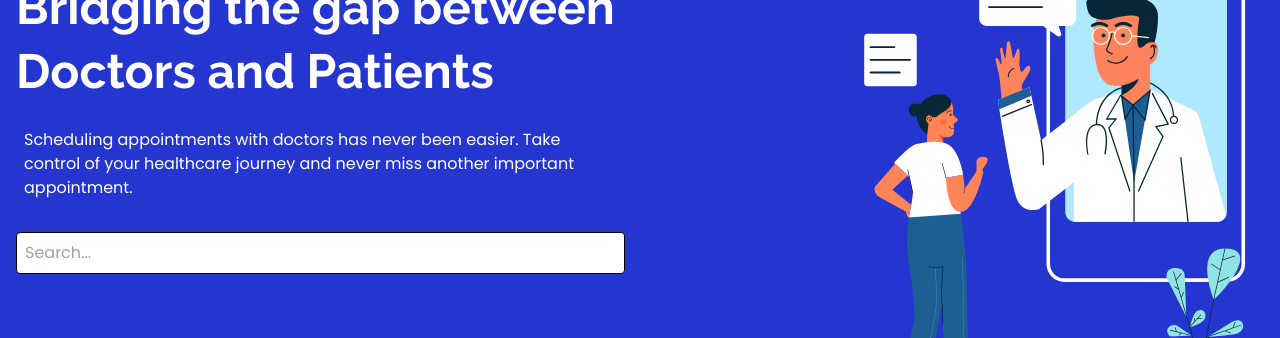
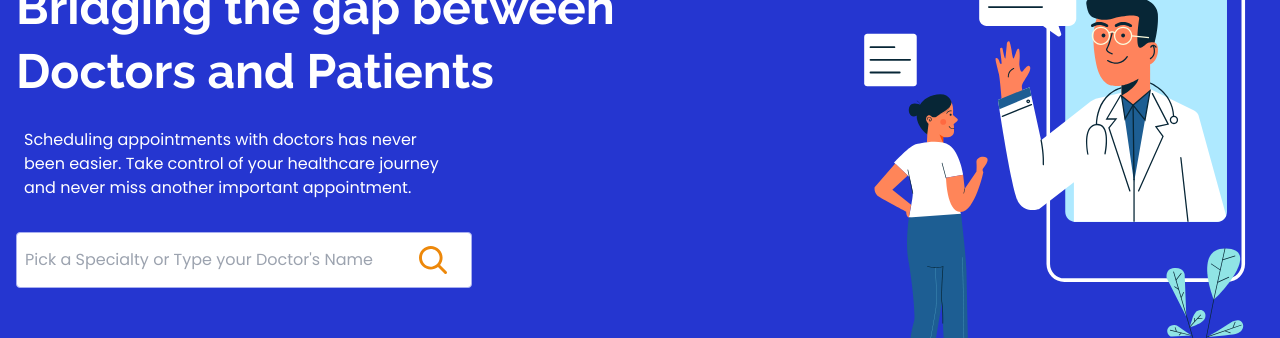
Before and after one commit to renz-inspirex/mediconnect, a Next.js app: page / in a window 1280 px wide. Shown: the part 2060-2398 px from the top of the page. Built offline with nearby package versions, Linux system fonts and the light colour scheme.

Commit message:
UI updates

```diff
--- /dev/null
+++ b/src/components/SearchBarComponent.tsx
@@ -0,0 +1,69 @@
+import React, {FormEvent, useState} from "react"
+
+const options = [
+  "General Medicine",
+  "Internal Medicine",
+  "Primary Care ",
+  "Pediatrics",
+  "Family Medicine",
+  "Obstetrics and Gynecology (OBGYN)",
+  "Preventive Medicine",
+  "General Surgery",
+  "Public Health",
+  "Occupation & Industrial Medicine",
+]
+
+function SearchBar() {
+  const [searchTerm, setSearchTerm] = useState("")
+  const [showDropdown, setShowDropdown] = useState(false)
+
+  const handleSearchChange = (event: any) => {
+    setSearchTerm(event.target.value)
+    setShowDropdown(true)
+  }
+
+  const handleOptionClick = (event: any, option: string) => {
+    setSearchTerm(option)
+    setShowDropdown(false)
+  }
+
+
+  const handleOnBlur = () => {
+    setShowDropdown(!!searchTerm)
+  }
+
+  return (
+    <div className="mx-4 my-8 ">
+      <div className="relative w-[456px]">
+        <input
+          type="text"
+          className="border rounded p-2 w-full h-[56px] border-light-blue"
+          placeholder="Pick a Specialty or Type your Doctor's Name"
+          value={searchTerm}
+          onChange={handleSearchChange}
+          onBlur={handleOnBlur}
+        />
+        <img src="../../assets/images/search_icon.svg" alt="" className="top-[14px] right-[25px] h-[28px] w-[28px] absolute"/>
+        {showDropdown && (
+          <div className="absolute bg-white rounded-[15px] border-light-grey border mt-2.5 w-full pt-[24px] pl-[32px] pr-[36px] pb-[24px] z-10 max-h-[350px] overflow-y-auto flex gap-10 flex-col">
+            {options
+              .filter((option) =>
+                option.toLowerCase().includes(searchTerm.toLowerCase())
+              )
+              .map((option, index) => (
+                <div
+                  key={index}
+                  className="p-2 cursor-pointer hover:bg-gray-200 border border-[#DFDFE6] px-[16px] flex justify-center items-center rounded-[40px] h-[56px]"
+                  onClick={(event) => handleOptionClick(event, option)}
+                >
+                  {option}
+                </div>
+              ))}
+          </div>
+        )}
+      </div>
+    </div>
+  )
+}
+
+export default SearchBar
--- a/src/components/Section2Component.tsx
+++ b/src/components/Section2Component.tsx
@@ -1,5 +1,5 @@
 import { Poppins, Raleway } from "next/font/google"
-import SearchBar from "./_searchbarComponent"
+import SearchBar from "./SearchBarComponent"
 
 const ralewayHeading700 = Raleway({ weight: '700', subsets: ['latin'], })
 const poppinesParagraph400 = Poppins({ weight: '400', subsets: ['latin'], })
@@ -10,8 +10,8 @@ const Section2Component = () => {
         <div className="flex mt-[60px] justify-center items-center gap-52 h-full">
            <div className="w-[710px] h-[384px]">
                 <h2 className={`${ralewayHeading700.className} text-5xl text-white m-4 leading-[63.99px]`}>Bridging the gap between Doctors and Patients</h2>
-                <p className={`${poppinesParagraph400.className} text-base text-white m-6 leading-[24px]`}>Scheduling appointments with doctors has never been easier. Take control of your healthcare journey and never miss another important appointment.</p>
-                <SearchBar />
+                <p className="text-base text-white m-6 leading-[24px] max-w-[428px]">Scheduling appointments with doctors has never been easier. Take control of your healthcare journey and never miss another important appointment.</p>
+                <SearchBar/>
            </div>
            <img src="../assets/images/doctor_section2.svg" />
         </div>
--- a/src/components/_searchbarComponent.tsx
+++ /dev/null
@@ -1,51 +0,0 @@
-import React, { FormEvent, useState } from 'react';
-
-const options = ['Option 1', 'Option 2', 'Option 3', 'Option 4'];
-
-function SearchBar() {
-  const [searchTerm, setSearchTerm] = useState('');
-  const [showDropdown, setShowDropdown] = useState(false);
-
-  const handleSearchChange = (event: any) => {
-    setSearchTerm(event.target.value);
-    setShowDropdown(true);
-  };
-
-  const handleOptionClick = (option: any) => {
-    setSearchTerm(option);
-    setShowDropdown(false);
-  };
-
-  return (
-    <div className="mx-4 my-8">
-      <div className="relative">
-        <input
-          type="text"
-          className="border rounded p-2 w-full"
-          placeholder="Search..."
-          value={searchTerm}
-          onChange={handleSearchChange}
-        />
-        {showDropdown && (
-          <div className="absolute bg-white border rounded mt-1 w-full">
-            {options
-              .filter((option) =>
-                option.toLowerCase().includes(searchTerm.toLowerCase())
-              )
-              .map((option, index) => (
-                <div
-                  key={index}
-                  className="p-2 cursor-pointer hover:bg-gray-200"
-                  onClick={() => handleOptionClick(option)}
-                >
-                  {option}
-                </div>
-              ))}
-          </div>
-        )}
-      </div>
-    </div>
-  );
-}
-
-export default SearchBar;
--- a/src/pages/_document.tsx
+++ b/src/pages/_document.tsx
@@ -4,7 +4,7 @@ export default function Document() {
   return (
     <Html lang="en">
       <Head >
-      <link href="https://fonts.googleapis.com/css?family=Poppins" rel="stylesheet"></link>
+      <link href="https://fonts.googleapis.com/css2?family=Poppins:wght@400;700&family=Raleway:wght@400;700&display=swap" rel="stylesheet"></link>
       </Head>
       <body>
         <Main />
--- a/tailwind.config.ts
+++ b/tailwind.config.ts
@@ -17,7 +17,9 @@ const config: Config = {
       'white': '#FFFFFF',
       'dark': '#333333',
       'dark-blue': '#1D1451',
-      'ash': '#666666'
+      'ash': '#666666',
+      'light-blue': '#A8AFF0',
+      'light-grey': '#FCFCFD',
     },
     extend: {
       backgroundImage: {
```
Also changed, not shown: public/assets/images/search_icon.svg (added).
